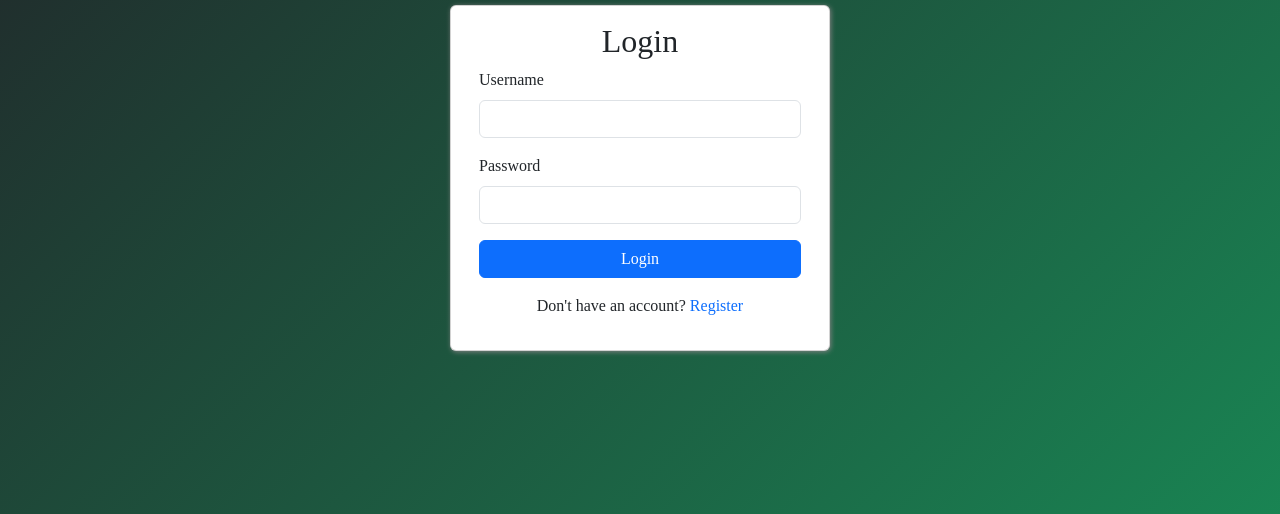
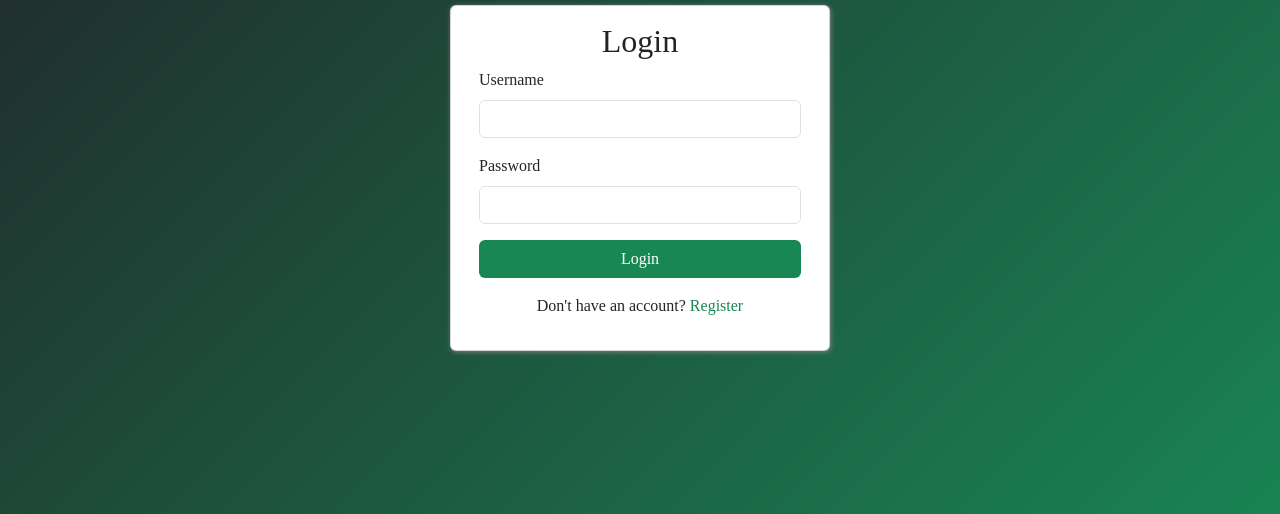
Before and after one commit to AliAbDev11/To-Do-WebApp, a Django app: page /login in a window 1280 px wide. Shown: the part 222-736 px from the top of the page. Run offline with Django 5.2, Linux system fonts and the light colour scheme.

Commit message:
Update login.html

```diff
--- a/todolist/templates/accounts/login.html
+++ b/todolist/templates/accounts/login.html
@@ -7,6 +7,15 @@
     <div class="card col-md-4 cl-card">
         <div class="card-body">
             <h2 class="text-center">Login</h2>
+
+            {% if messages %}
+                {% for message in messages %}
+                    <div class="alert alert-danger">
+                        {{ message }}
+                    </div>
+                {% endfor %}
+            {% endif %}
+
             <form method="POST" action="{% url 'login' %}">
                 {% csrf_token %}
                 <div class="mb-3">
@@ -17,9 +26,9 @@
                     <label for="password" class="form-label">Password</label>
                     <input type="password" class="form-control" id="password" name="password" required>
                 </div>
-                <button type="submit" class="btn btn-primary w-100">Login</button>
+                <button type="submit" class="btn cl-bgbtn w-100">Login</button>
             </form>
-            <p class="text-center mt-3">Don't have an account? <a href="{% url 'register' %}">Register</a></p>
+            <p class="text-center mt-3">Don't have an account? <a class="text-success" href="{% url 'register' %}">Register</a></p>
         </div>
     </div>
 </div>
```
